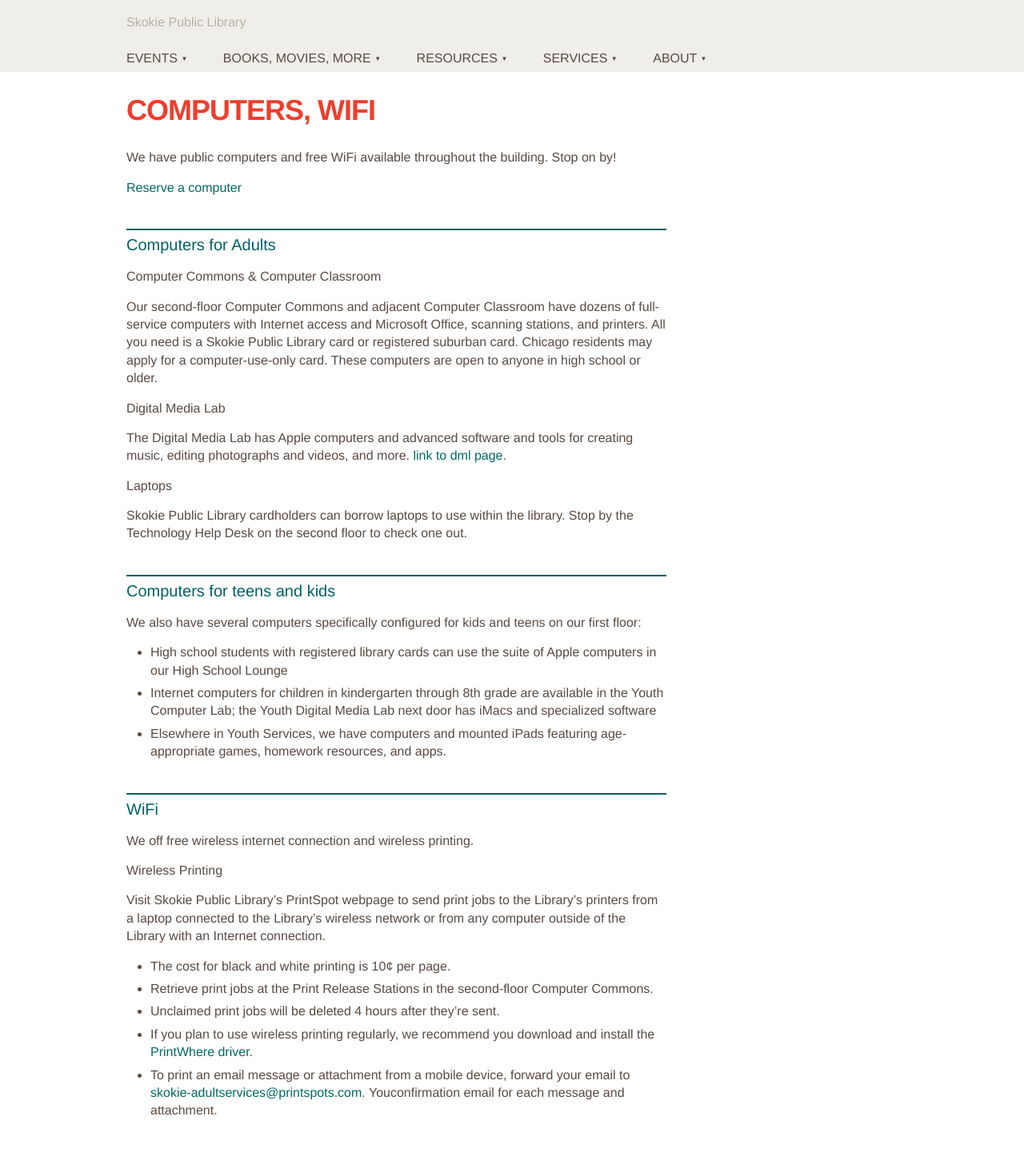
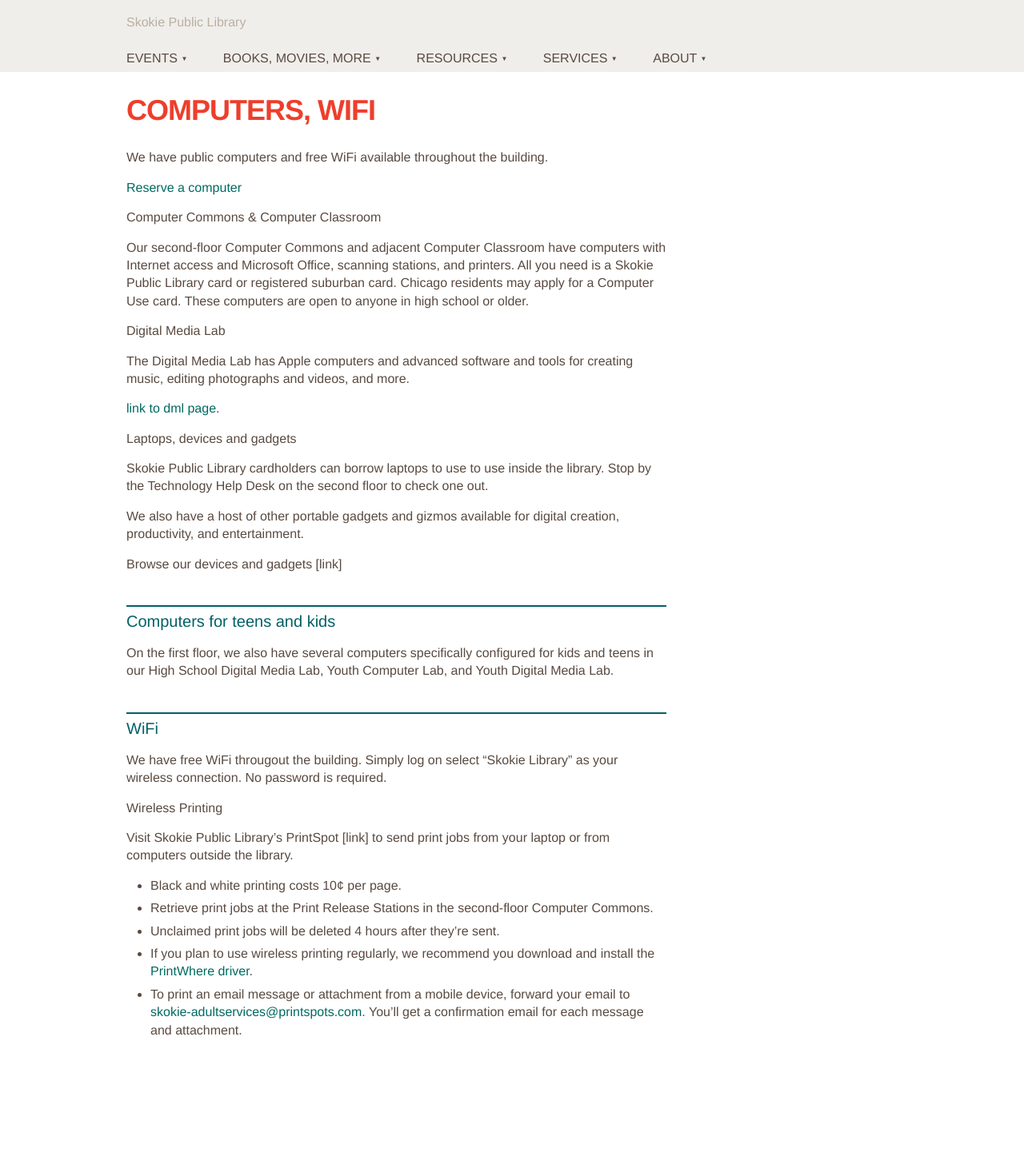
Before and after one commit to skokielibrary/spl-content, a Jekyll site: the page built from _content/mick/services--computers-wifi.markdown, in a window 1280 px wide. Shown: the whole page at 80% size. Built offline with Jekyll 4.4.1, drawn with Linux system fonts in a browser that asks for light colours; after the commit the page ends 1360 px from its top, so only the background shows below that.

Commit message:
Updated services--computers-wifi.markdown

```diff
--- a/_content/mick/services--computers-wifi.markdown
+++ b/_content/mick/services--computers-wifi.markdown
@@ -4,42 +4,42 @@ title: "Computers, WiFi"
 published: true
 ---
 
-We have public computers and free WiFi available throughout the building. Stop on by!
+We have public computers and free WiFi available throughout the building.
 
 [Reserve a computer](http://reservar.skokielib.org/cire/Login.aspx)
 
-## Computers for Adults
-
 ### Computer Commons & Computer Classroom
 
-Our second-floor Computer Commons and adjacent Computer Classroom have dozens of full-service computers with Internet access and Microsoft Office, scanning stations, and printers. All you need is a Skokie Public Library card or registered suburban card. Chicago residents may apply for a computer-use-only card. These computers are open to anyone in high school or older.
+Our second-floor Computer Commons and adjacent Computer Classroom have computers with Internet access and Microsoft Office, scanning stations, and printers. All you need is a Skokie Public Library card or registered suburban card. Chicago residents may apply for a Computer Use card. These computers are open to anyone in high school or older.
 
 ### Digital Media Lab
 
-The Digital Media Lab has Apple computers and advanced software and tools for creating music, editing photographs and videos, and more. [link to dml page](Learn more about the Digital Media Lab).
+The Digital Media Lab has Apple computers and advanced software and tools for creating music, editing photographs and videos, and more.
 
-### Laptops
+[link to dml page](Learn more about our DMLs).
 
-Skokie Public Library cardholders can borrow laptops to use within the library. Stop by the Technology Help Desk on the second floor to check one out.
+### Laptops, devices and gadgets
+
+Skokie Public Library cardholders can borrow laptops to use to use inside the library. Stop by the Technology Help Desk on the second floor to check one out.
+
+We also have a host of other portable gadgets and gizmos available for digital creation, productivity, and entertainment.
+
+Browse our devices and gadgets [link]
 
 ## Computers for teens and kids
 
-We also have several computers specifically configured for kids and teens on our first floor:
-
-- High school students with registered library cards can use the suite of Apple computers in our High School Lounge
-- Internet computers for children in kindergarten through 8th grade are available in the Youth Computer Lab; the Youth Digital Media Lab next door has iMacs and specialized software
-- Elsewhere in Youth Services, we have computers and mounted iPads featuring age-appropriate games, homework resources, and apps.
+On the first floor, we also have several computers specifically configured for kids and teens in our High School Digital Media Lab, Youth Computer Lab, and Youth Digital Media Lab.
 
 ##WiFi
 
-We off free wireless internet connection and wireless printing.
+We have free WiFi througout the building. Simply log on select "Skokie Library" as your wireless connection. No password is required.
 
 ###Wireless Printing
 
-Visit Skokie Public Library's PrintSpot webpage to send print jobs to the Library's printers from a laptop connected to the Library's wireless network or from any computer outside of the Library with an Internet connection.
+Visit Skokie Public Library's PrintSpot [link] to send print jobs from your laptop or from computers outside the library.
 
-- The cost for black and white printing is 10¢ per page.
+- Black and white printing costs 10¢ per page.
 - Retrieve print jobs at the Print Release Stations in the second-floor Computer Commons.
 - Unclaimed print jobs will be deleted 4 hours after they're sent.
 - If you plan to use wireless printing regularly, we recommend you download and install the [PrintWhere driver](http://www.printeron.com/services-support/downloads.html).
-- To print an email message or attachment from a mobile device, forward your email to [skokie-adultservices@printspots.com](skokie-adultservices@printspots.com). Youconfirmation email for each message and attachment.
+- To print an email message or attachment from a mobile device, forward your email to [skokie-adultservices@printspots.com](skokie-adultservices@printspots.com). You'll get a confirmation email for each message and attachment.
```
